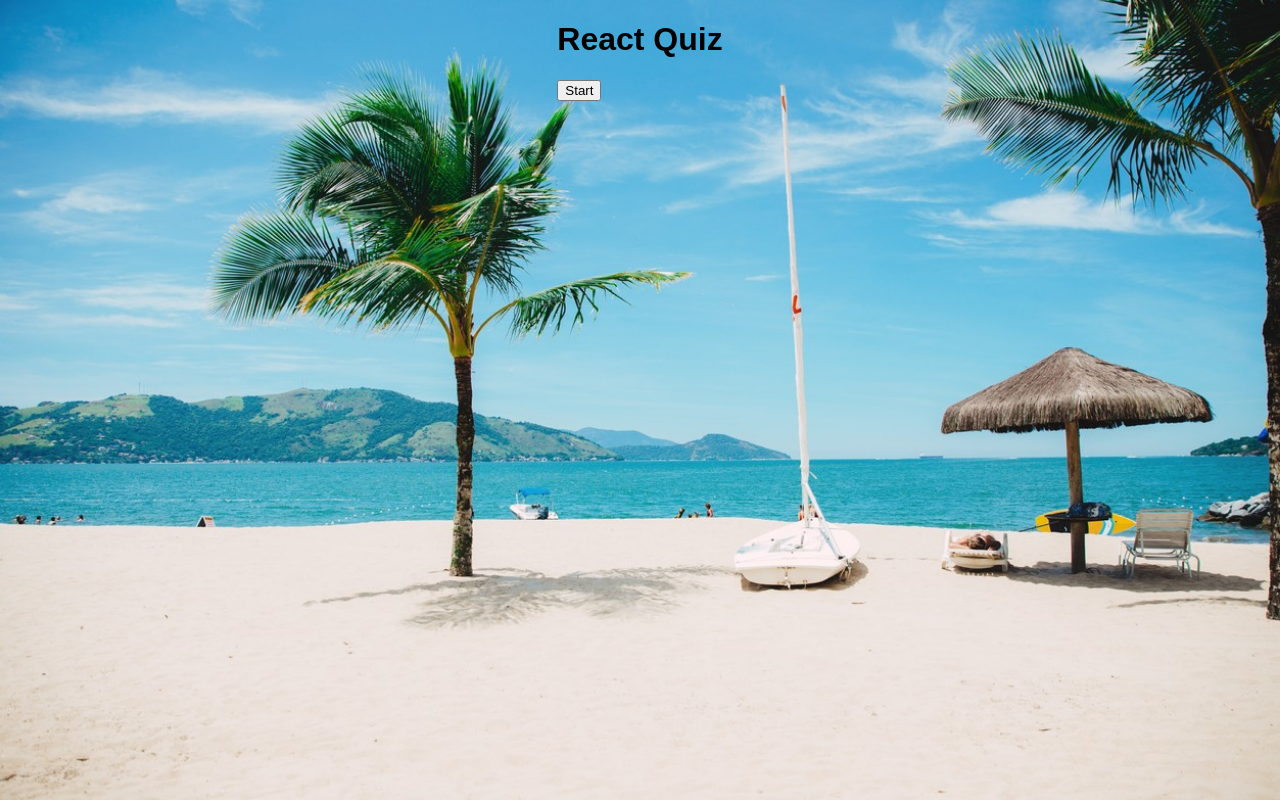
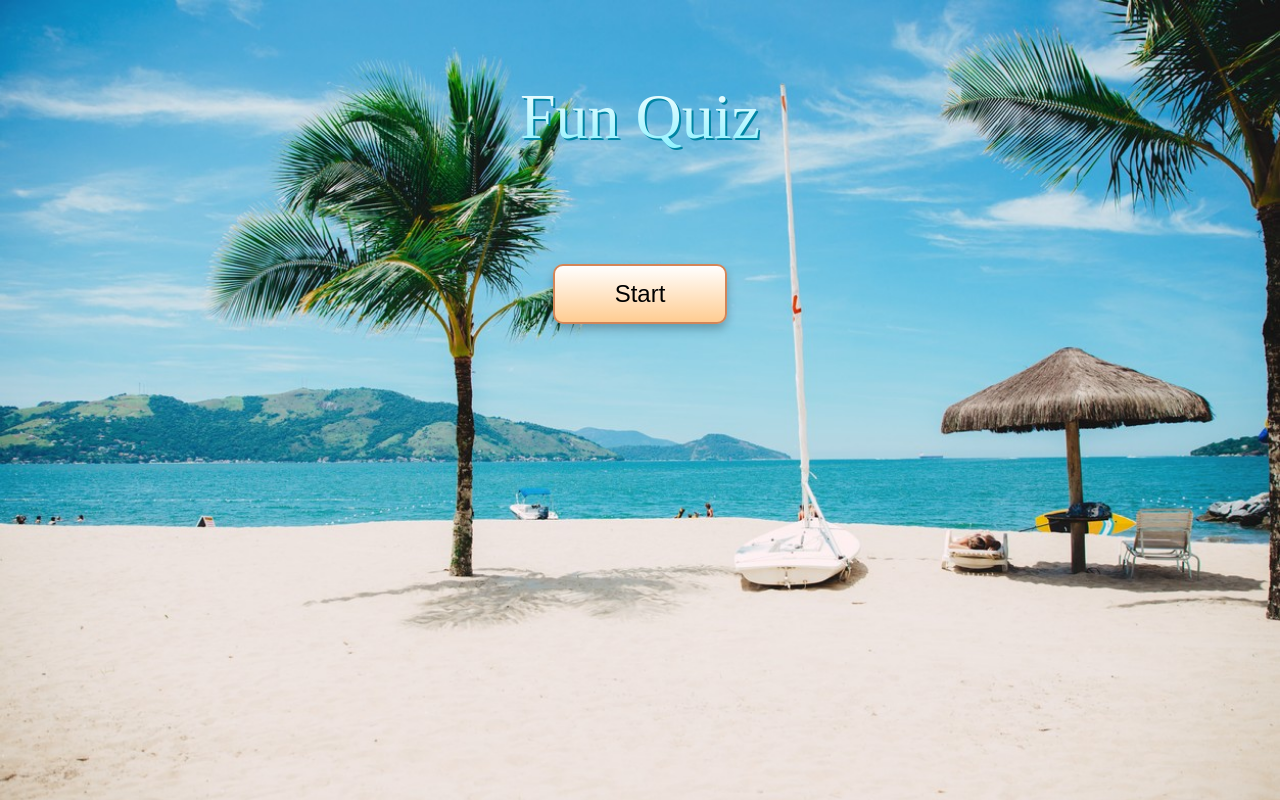
Before and after one commit to amandaciobanu/quiz-app, a React (Create React App) app in the folder quiz-app/: page / in a window 1280 px wide. Built offline with nearby package versions, Linux system fonts and the light colour scheme; the HTML template or start-up script is replaced by a standard one.

Commit message:
style: create new Wrapper style and button style

```diff
--- a/quiz-app/src/App.styles.ts
+++ b/quiz-app/src/App.styles.ts
@@ -19,3 +19,47 @@ export const GlobalStyle = createGlobalStyle`
     box-sizing: border-box;
   }
 `;
+
+export const Wrapper = styled.div`
+  display: flex;
+  flex-direction: column;
+  align-items: center;
+  > p {
+    color: #ffffff;
+    font-weight: 600;
+  }
+  .score {
+    color: #ffffff;
+    font-size: 2rem;
+    margin: 0;
+  }
+  h1 {
+    font-family: Fascinate Inline;
+    background-image: linear-gradient(180deg, #fff, #87f1ff);
+    font-weight: 400;
+    background-size: 100%;
+    background-clip: text;
+    -webkit-background-clip: text;
+    -webkit-text-fill-color: transparent;
+    -moz-background-clip: text;
+    -moz-text-fill-color: transparent;
+    filter: drop-shadow(2px 2px #0085a3);
+    font-size: 4em;
+    text-align: center;
+    margin: 1.25em;
+  }
+  .start, .next {
+    cursor: pointer;
+    background: linear-gradient(180deg, #ffffff, #ffcc91);
+    border: 2px solid #d38558;
+    box-shadow: 0px 5px 10px rgba(0, 0, 0, 0.25);
+    border-radius: 10px;
+    height: 2.5em;
+    margin: 1.25em 0;
+    padding: 0 2.5em;
+    font-size: 1.5em;
+  }
+  .start {
+    max-width: 12.5em;
+  }
+`;
--- a/quiz-app/src/App.tsx
+++ b/quiz-app/src/App.tsx
@@ -7,7 +7,7 @@ import {Difficulty, fetchQuizQuestions, QuestionState} from "./API";
 import QuestionCard from'./components/QuestionCard'
 
 //Styles
-import {GlobalStyle} from "./App.styles";
+import {GlobalStyle, Wrapper} from "./App.styles";
 
 
 export type AnswerObject ={
@@ -70,8 +70,8 @@ const App = () => {
   return (
       <>
         <GlobalStyle/>
-            <div className="App">
-              <h1>React Quiz</h1>
+            <Wrapper>
+              <h1>Fun Quiz</h1>
 
               { gameOver || userAnswers.length === TOTAL_QUESTIONS ? (
 
@@ -97,7 +97,7 @@ const App = () => {
                   <button className='next' onClick={nextQuestion}>Next Question</button>
               ) : null }
 
-            </div>
+            </Wrapper>
       </>
   );
 }
```
Also changed, not shown: quiz-app/src/components/QuestionCards.styles.ts (added).
